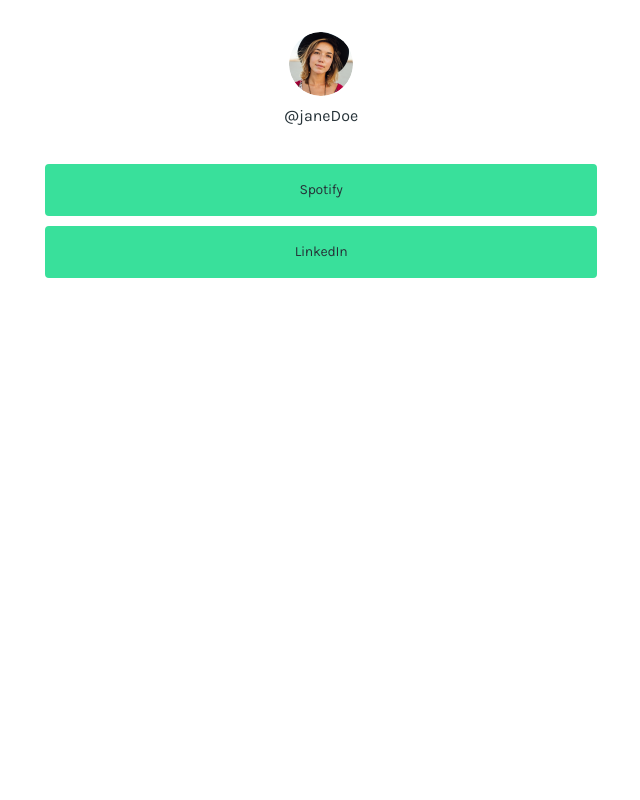
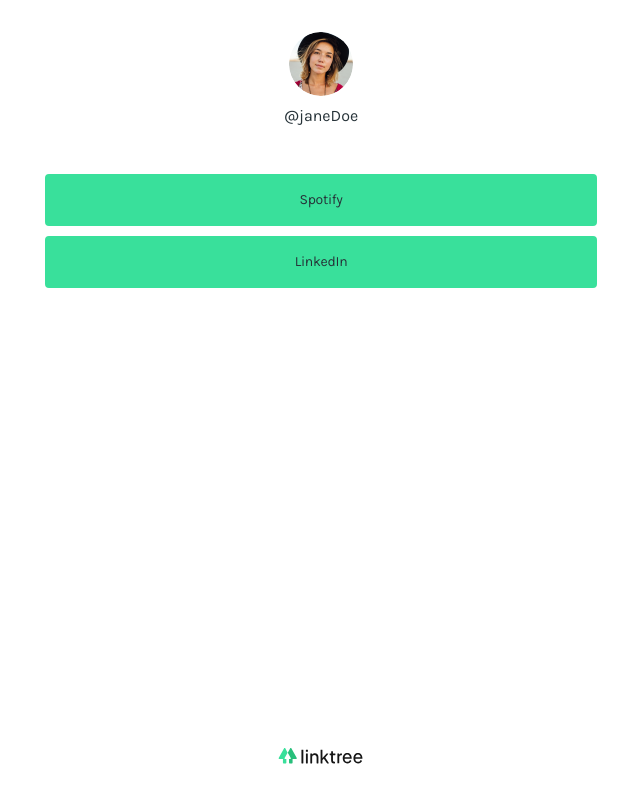
Before and after one commit to macphersonj/lt-frontend, a React (Create React App) app: page / in a window 1280 px wide. Shown: the whole page, without its empty margins (319-959 px from the left). Built offline with nearby package versions, Linux system fonts and the light colour scheme.

Commit message:
Add brand bar in, add some basic tests"

```diff
--- a/package.json
+++ b/package.json
@@ -6,9 +6,11 @@
     "@testing-library/jest-dom": "^5.14.1",
     "@testing-library/react": "^12.0.0",
     "@testing-library/user-event": "^13.2.1",
+    "jest-dom": "^4.0.0",
     "react": "^17.0.2",
     "react-dom": "^17.0.2",
     "react-scripts": "5.0.0",
+    "react-testing-library": "^8.0.1",
     "styled-components": "^5.3.3",
     "web-vitals": "^2.1.0"
   },
--- a/src/App.css
+++ b/src/App.css
@@ -15,4 +15,7 @@
   padding: 32px 24px;
   max-width: 600px;
   margin: 0 auto;
+  display: flex;
+  flex-direction: column;
+  min-height: 100vh;
 }
--- a/src/App.js
+++ b/src/App.js
@@ -1,6 +1,8 @@
 import { Profile } from "./Components/Profile";
 import React, { useState, useEffect } from "react";
 import { Link } from "./Components/Links/Link";
+import { BrandBar } from "./Components/BrandBar";
+
 import "./App.css";
 
 function App() {
@@ -42,6 +44,7 @@
             key={"__uid-link_" + index}
           />
         ))}
+      <BrandBar />
     </div>
   );
 }
--- /dev/null
+++ b/src/Components/BrandBar.js
@@ -0,0 +1,18 @@
+import React from "react";
+import styled from "styled-components";
+
+const Logo = styled.div`
+  width: 86px;
+  height: auto;
+  margin: 0 auto;
+  margin-top: auto;
+  padding-top: 20px;
+`;
+
+export const BrandBar = () => {
+  return (
+    <Logo>
+      <img src="assets/logo.svg" alt="Linktree" />
+    </Logo>
+  );
+};
--- a/src/Components/Profile.js
+++ b/src/Components/Profile.js
@@ -18,7 +18,7 @@
 
 export const Profile = (props) => {
   return (
-    <div>
+    <div data-testid="userProfile">
       <ProfilePic bg={props.userImg}></ProfilePic>
       <ProfileName>{props.userName}</ProfileName>
     </div>
```
Also changed, not shown: 2 other files (tests, documents, lock files or other folders).
